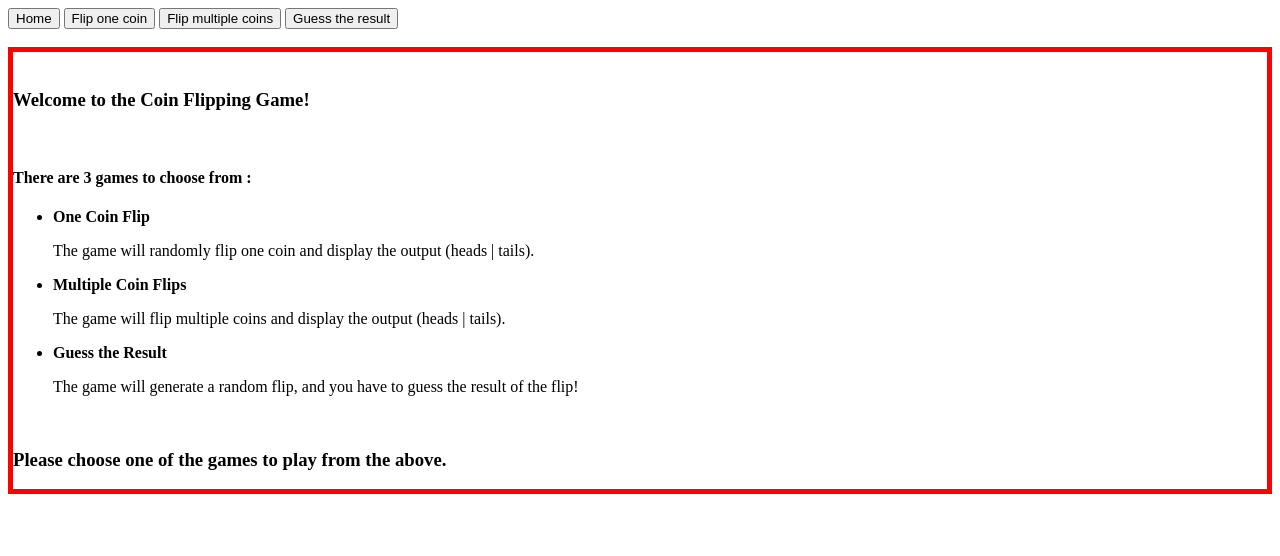
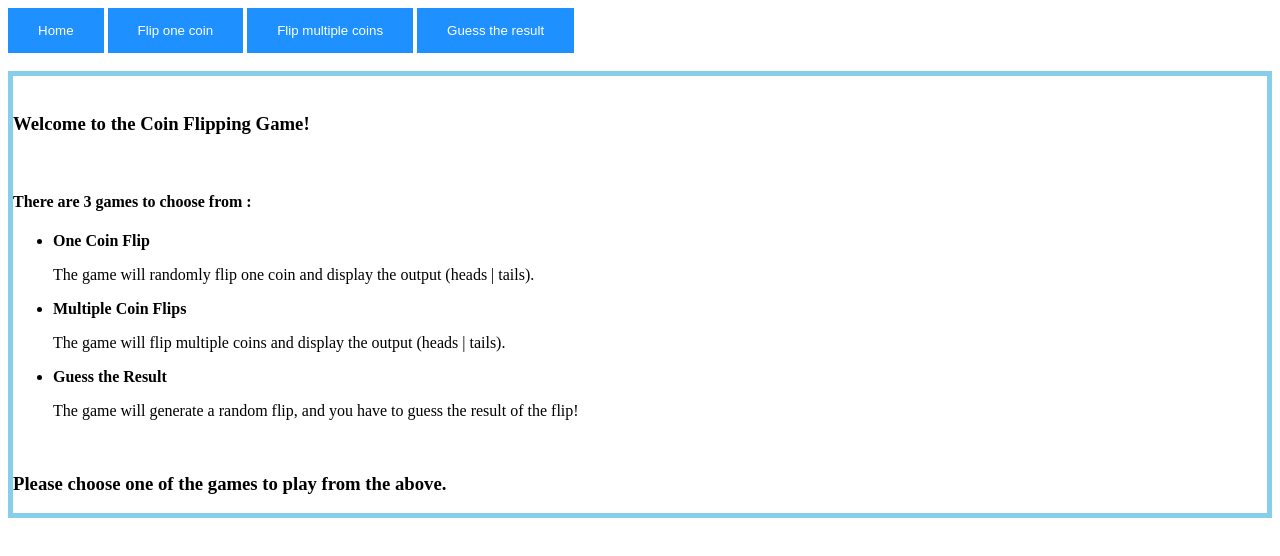
Before and after one commit to comp426-2022-spring/a05-jykim111, a website: page public/index.html in a window 1280 px wide. Drawn offline with Linux system fonts and the light colour scheme.

Commit message:
Added more styles

```diff
--- a/public/style.css
+++ b/public/style.css
@@ -3,7 +3,7 @@ div.hidden {
 }
 
 div.active {
-  border: 5px solid red;
+  border: 5px solid skyblue;
 }
 
 img.bigcoin {
@@ -49,3 +49,17 @@ img.bigcoin {
   text-align: center;
   font-weight: bold;
 }
+
+.nav {
+  background-color: dodgerblue;
+  border: none;
+  color: white;
+  padding: 15px 30px;
+}
+
+button:active {
+  border-color: dodgerblue;
+  border: 20px;
+  background-color: white;
+  color: black;
+}
```
Also changed, not shown: public/index.html (+3 -0 lines), 1 other file.
